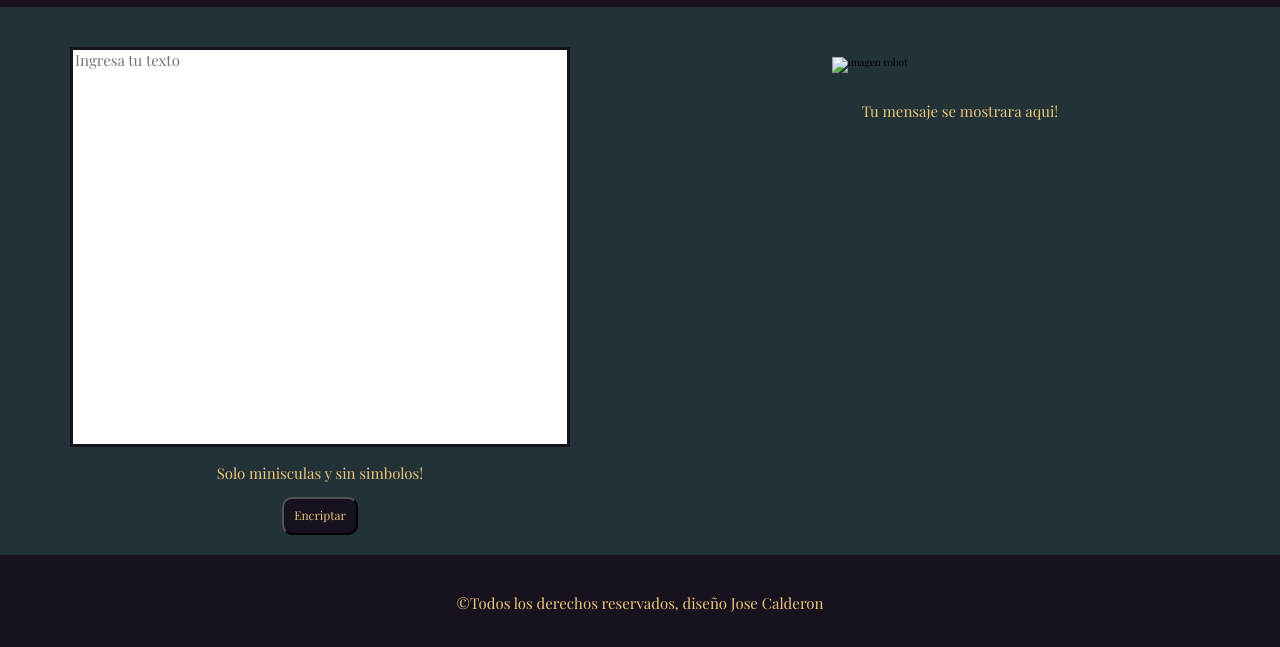
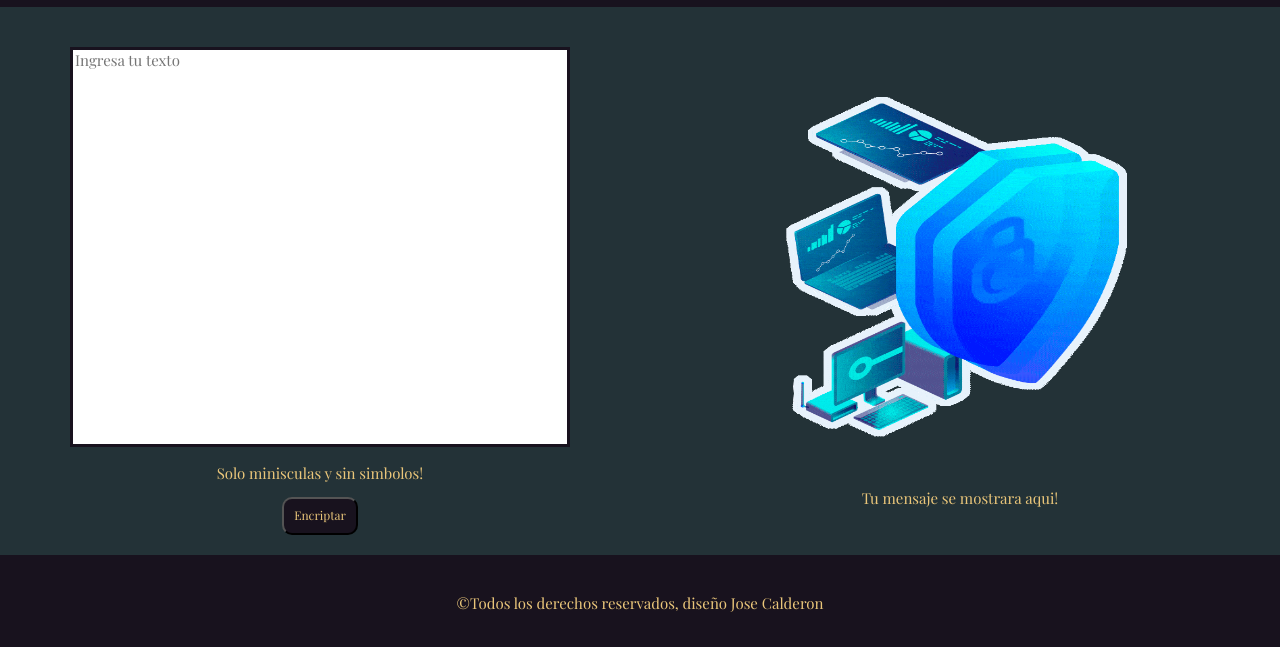
Before and after one commit to bhlazzi/encriptado, a plain HTML site: page index.html in a window 1280 px wide. Shown: the part 173-820 px from the top of the page. Drawn offline with nearby package versions, Linux system fonts and the light colour scheme; some packages are replaced by stand-ins of ours; the site is published under a folder, as on GitHub Pages, so addresses that start at the root find nothing; a script that the page names is missing.

Commit message:
modificacion img

```diff
--- a/index.html
+++ b/index.html
@@ -41,7 +41,7 @@
             </div>
         </div>
         <div class="contenedor_img">
-            <img src="/img/banner_img.gif" alt="imagen robot">
+            <img src="./img/banner_img.gif" alt="imagen robot">
             <p>Tu mensaje se mostrara aqui!</p>
         </div>
         <div class="container_texto2">
```
